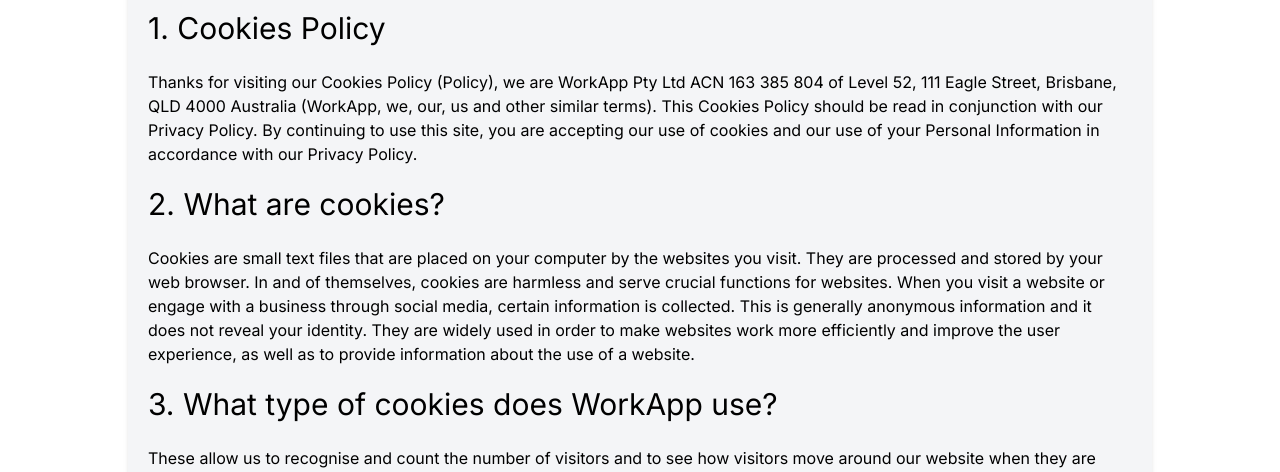
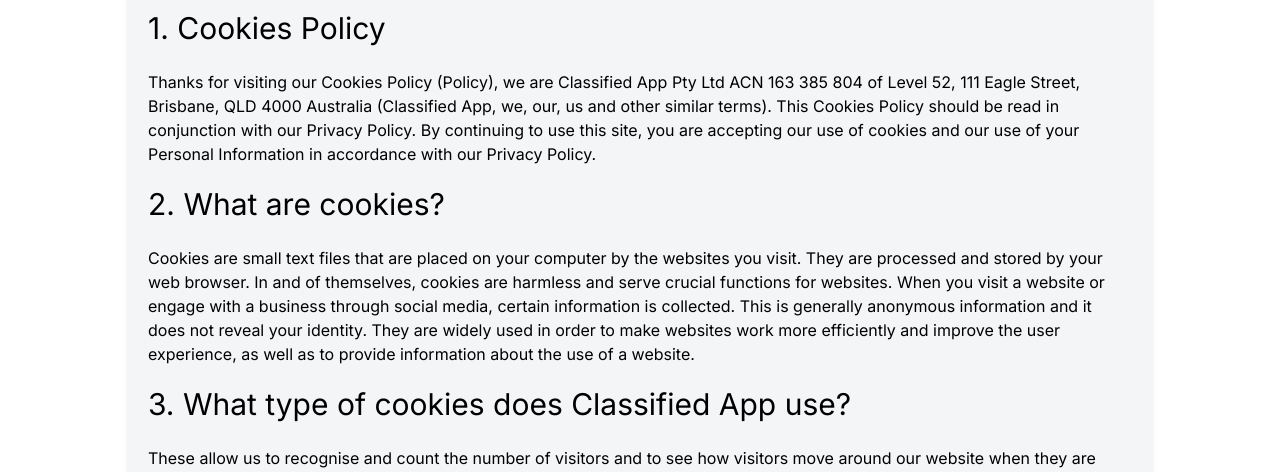
Before and after one commit to marksikaundi/Classified-App, a Next.js app: page /cookies-policy in a window 1280 px wide. Shown: the part 601-1073 px from the top of the page. Built offline with nearby package versions, Linux system fonts and the light colour scheme.

Commit message:
rm workApp and replaced with Classified App

```diff
--- a/app/cookies-policy/page.jsx
+++ b/app/cookies-policy/page.jsx
@@ -19,8 +19,8 @@
                     <h1>1. Cookies Policy</h1> <br />
                     <p>
                         Thanks for visiting our Cookies Policy (Policy),
-                        we are WorkApp Pty Ltd ACN 163 385 804 of Level 52, 111 Eagle Street,
-                        Brisbane, QLD 4000 Australia (WorkApp, we, our, us and other similar terms).
+                        we are Classified App Pty Ltd ACN 163 385 804 of Level 52, 111 Eagle Street,
+                        Brisbane, QLD 4000 Australia (Classified App, we, our, us and other similar terms).
                         This Cookies Policy should be read in conjunction with our Privacy Policy.
                         By continuing to use this site, you are accepting our use of cookies and our use of your Personal
                         Information in accordance with our Privacy Policy.
@@ -33,7 +33,7 @@
                     </p>
                 </div>
                 <div className='grid grid-col-1 justify-center m-5 h-auto mt-5'>
-                    <h1>3. What type of cookies does WorkApp use?</h1> <br />
+                    <h1>3. What type of cookies does Classified App use?</h1> <br />
                     <p>
                     These allow us to recognise and count the number of visitors and to see how visitors move
                     around our website when they are using it. This helps us to improve the way our website works,
```
